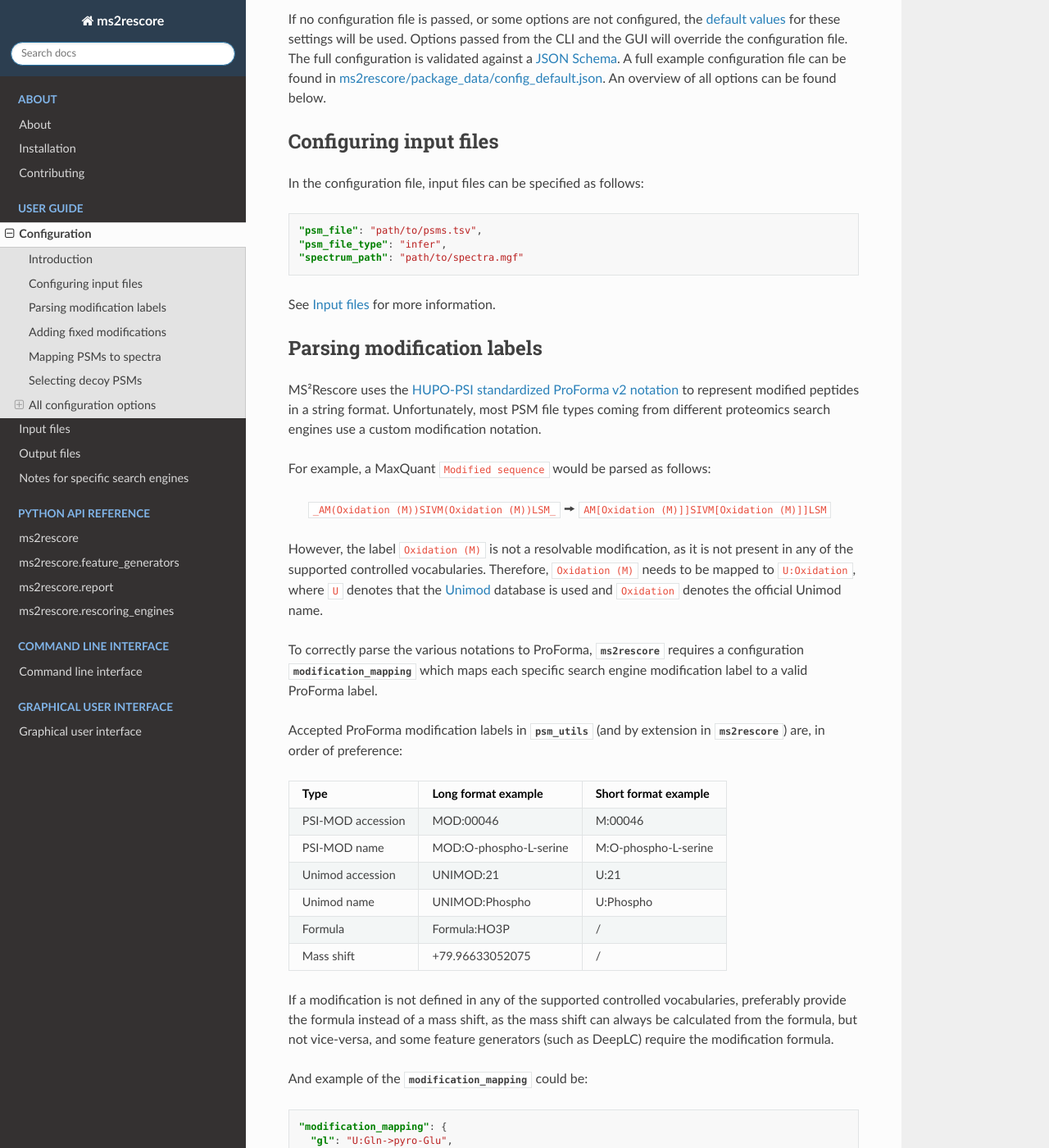
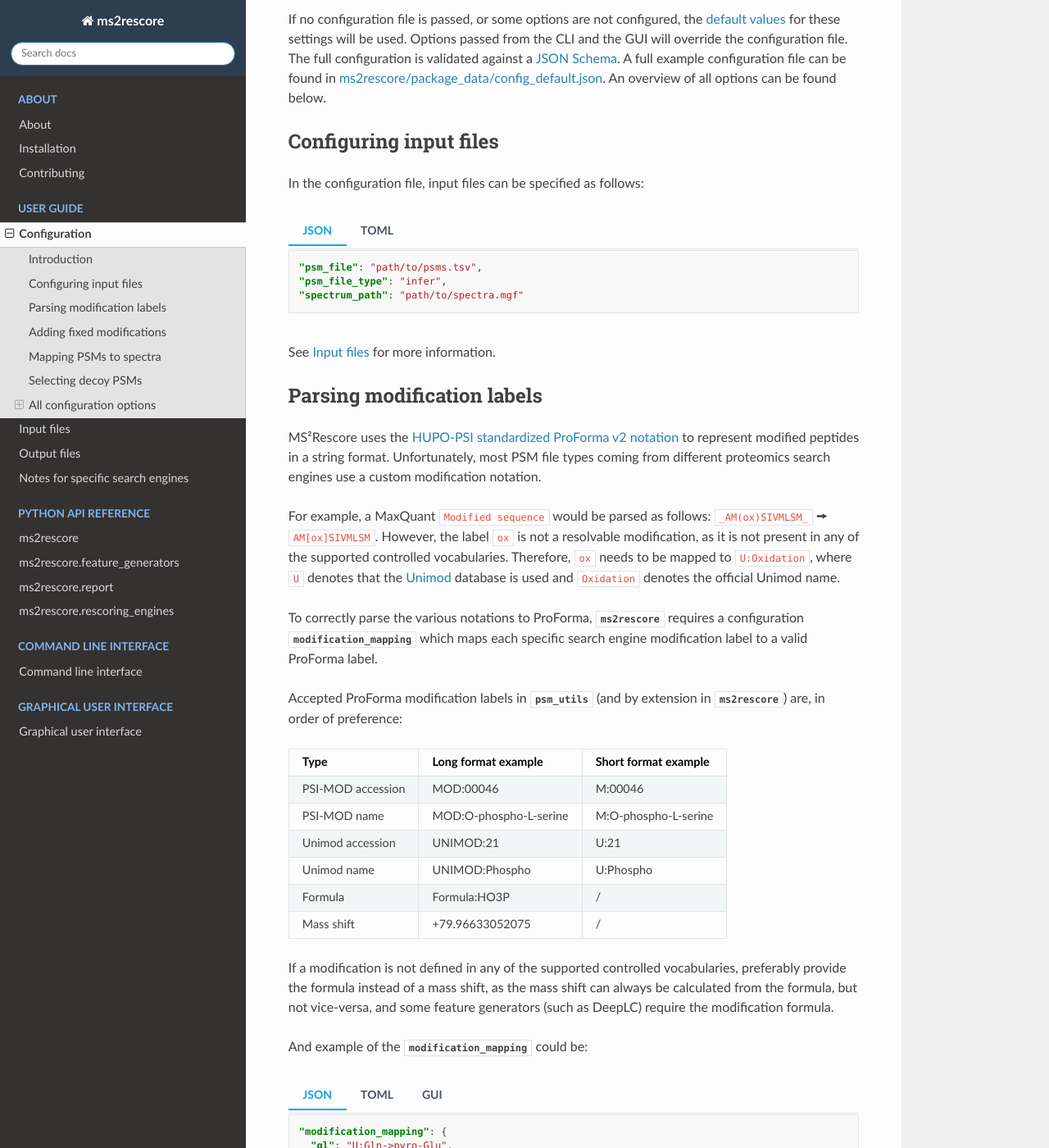
Before and after one commit to compomics/ms2rescore, a Sphinx documentation site: the page built from docs/source/userguide/configuration.rst, in a window 1280 px wide and 1400 px high, scrolled down 324 px. Shown: the whole window at 82% size. Built offline with Sphinx 7.4.7 and the Read the Docs theme 2.0.0, drawn with Linux system fonts in a browser that asks for light colours; comment, search, counter and statistics services are not loaded; some of the changed text lies outside the part shown.

Commit message:
Docs: Extend configuration user guide

```diff
--- a/docs/source/_static/css/custom.css
+++ b/docs/source/_static/css/custom.css
@@ -43,3 +43,9 @@
     background: #C9F4ED;
     border-top: 3px solid #80b4e8;
 }
+
+/** Figure bottom margin **/
+.rst-content figure,
+.rst-content .tab-content > figure:last-child {
+    margin-bottom: 24px;
+}
--- a/docs/source/conf.py
+++ b/docs/source/conf.py
@@ -23,6 +23,7 @@
     "sphinx.ext.napoleon",
     "sphinx.ext.intersphinx",
     "sphinxarg.ext",
+    "sphinx_inline_tabs",
     "sphinx_rtd_theme",
     "myst_parser",
 ]
--- a/docs/source/userguide/configuration.rst
+++ b/docs/source/userguide/configuration.rst
@@ -25,11 +25,21 @@
 
 In the configuration file, input files can be specified as follows:
 
-.. code-block:: json
+.. tab:: JSON
 
-  "psm_file": "path/to/psms.tsv",
-  "psm_file_type": "infer",
-  "spectrum_path": "path/to/spectra.mgf"
+  .. code-block:: json
+
+    "psm_file": "path/to/psms.tsv",
+    "psm_file_type": "infer",
+    "spectrum_path": "path/to/spectra.mgf"
+
+.. tab:: TOML
+
+  .. code-block:: toml
+
+    psm_file = "path/to/psms.tsv"
+    psm_file_type = "infer"
+    spectrum_path = "path/to/spectra.mgf"
 
 See :ref:`Input files` for more information.
 
@@ -42,14 +52,11 @@
 format. Unfortunately, most PSM file types coming from different proteomics search
 engines use a custom modification notation.
 
-For example, a MaxQuant ``Modified sequence`` would be parsed as follows:
-
-    ``_AM(Oxidation (M))SIVM(Oxidation (M))LSM_`` 🠚 ``AM[Oxidation (M)]]SIVM[Oxidation (M)]]LSM``
-
-However, the label ``Oxidation (M)`` is not a resolvable modification, as it is not
-present in any of the supported controlled vocabularies. Therefore, ``Oxidation (M)`` needs to be
-mapped to ``U:Oxidation``, where ``U`` denotes that the `Unimod <http://www.unimod.org/>`_
-database is used and ``Oxidation`` denotes the official Unimod name.
+For example, a MaxQuant ``Modified sequence`` would be parsed as follows: ``_AM(ox)SIVMLSM_`` 🠚
+``AM[ox]SIVMLSM``. However, the label ``ox`` is not a resolvable modification, as it is not
+present in any of the supported controlled vocabularies. Therefore, ``ox`` needs to be mapped to
+``U:Oxidation``, where ``U`` denotes that the `Unimod <http://www.unimod.org/>`_ database is used
+and ``Oxidation`` denotes the official Unimod name.
 
 To correctly parse the various notations to ProForma, :py:mod:`ms2rescore` requires a configuration
 :py:obj:`modification_mapping` which maps each specific search engine modification label to a valid
@@ -76,20 +83,32 @@
 
 And example of the :py:obj:`modification_mapping` could be:
 
-.. code-block:: json
+.. tab:: JSON
 
-  "modification_mapping": {
-    "gl": "U:Gln->pyro-Glu",
-    "ox": "U:Oxidation",
-    "ac": "U:Acetylation",
-    "de": "U:Deamidation"
-  }
+  .. code-block:: json
 
-In the GUI:
+    "modification_mapping": {
+      "gl": "U:Gln->pyro-Glu",
+      "ox": "U:Oxidation",
+      "ac": "U:Acetylation",
+      "de": "U:Deamidation"
+    }
 
-.. image:: ../_static/img/gui-modification-mapping.png
-   :width: 500px
-   :alt: modification mapping configuration in GUI
+.. tab:: TOML
+
+  .. code-block:: toml
+
+    [ms2rescore.modification_mapping]
+    "gl" = "Gln->pyro-Glu"
+    "ox" = "Oxidation"
+    "ac" = "Acetylation"
+    "de" = "Deamidation"
+
+.. tab:: GUI
+
+  .. figure:: ../_static/img/gui-modification-mapping.png
+    :width: 500px
+    :alt: modification mapping configuration in GUI
 
 
 Adding fixed modifications
@@ -99,18 +118,26 @@
 search. To correctly rescore PSMs, fixed modifications that are not reported in the PSM file must
 be configured separately. For instance:
 
-.. code-block:: json
+.. tab:: JSON
 
-  "fixed_modifications": {
-    "C": "U:Carbamidomethyl"
-  }
+  .. code-block:: json
 
+    "fixed_modifications": {
+      "C": "U:Carbamidomethyl"
+    }
 
-In the GUI:
+.. tab:: TOML
 
-.. image:: ../_static/img/gui-fixed-modifications.png
-   :width: 500px
-   :alt: fixed modifications configuration in GUI
+    .. code-block:: toml
+
+      [ms2rescore.fixed_modifications]
+      "Carbamidomethyl" = ["C"]
+
+.. tab:: GUI
+
+  .. figure:: ../_static/img/gui-fixed-modifications.png
+    :width: 500px
+    :alt: fixed modifications configuration in GUI
 
 
 
@@ -137,17 +164,32 @@
 
 then the following patterns can be used to extract ``2`` from both identifiers:
 
-.. code-block:: json
+.. tab:: JSON
 
-  "spectrum_id_pattern": ".*scan=(\d+)$",
-  "psm_id_pattern": ".*\..*\.(.*)"
+  .. code-block:: json
 
-Both options require a single capture group (denoted by the parentheses) to mark the section of
-the match that should be extracted.
+    "spectrum_id_pattern": ".*scan=(\\d+)$",
+    "psm_id_pattern": ".*\\..*\\.(.*)"
+
+.. tab:: TOML
+
+  .. code-block:: toml
+
+      spectrum_id_pattern = '.*scan=(\d+)$'
+      psm_id_pattern = ".*\..*\.(.*)"
+
+
+Both options should match the entire string and require a single capture group (denoted by the
+parentheses) to mark the section of the match that should be extracted.
+
+.. warning::
+  Regular expression patterns often contain special characters that need to be escaped. For example,
+  the ``\`` should be escaped with an additional ``\`` in JSON, as is shown above. In TOML files,
+  the full regex can be wrapped in single quotes to avoid excaping.
 
 .. note::
-  Find out more about regular expression patterns and try them out on
-  `regex101.com <https://regex101.com/>`_. You can try out the above example at
+  Find out more about regular expression patterns and try them on
+  `regex101.com <https://regex101.com/>`_. You can try out the above examples at
   https://regex101.com/r/VhBJRM/1 and https://regex101.com/r/JkT79a/1.
 
 
@@ -159,11 +201,17 @@
 prefix ``DECOY_``, the PSM is a decoy PSM. The following option can be used to define a regular
 expression pattern that extracts the decoy status from the protein name:
 
-.. code-block:: json
+.. tab:: JSON
 
-  "id_decoy_pattern": "DECOY_"
+  .. code-block:: json
 
+    "decoy_pattern": "DECOY_"
 
+.. tab:: TOML
+
+    .. code-block:: toml
+
+      decoy_pattern = "DECOY_"
 
 
 
```
Also changed, not shown: pyproject.toml (+7 -6 lines).
